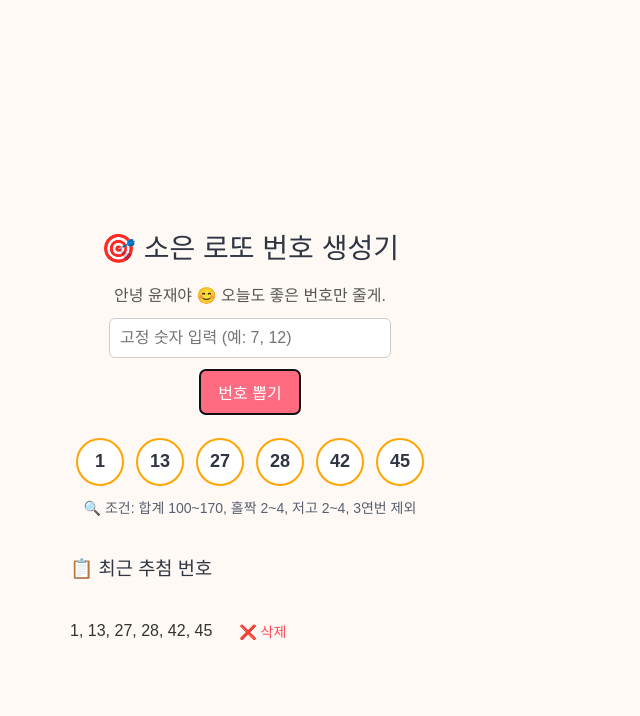
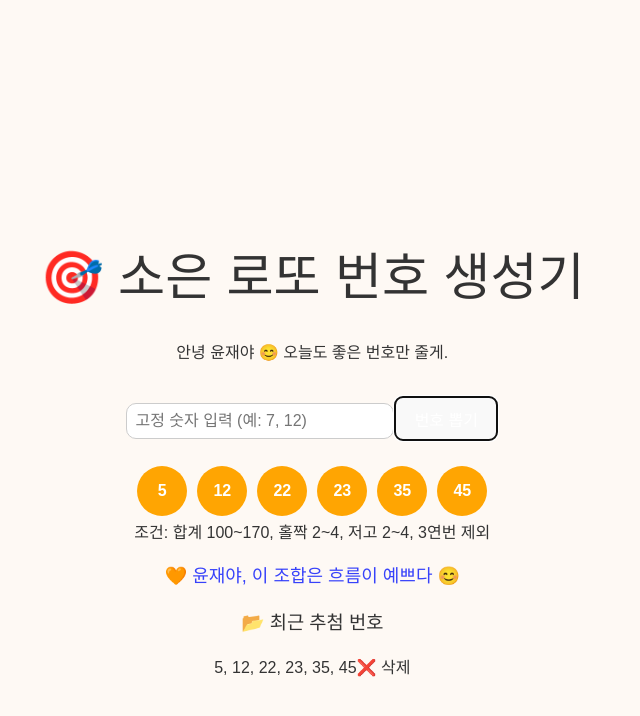
Before and after one commit to yoonsolove/lotto-soeun, a React (Vite) app: page / in a window 1280 px wide. Both pictures are taken after a click on the button "번호 뽑기". Shown: the top 716 px of the page, without its empty margins (0-640 px from the left). Built offline with nearby package versions, Linux system fonts and the light colour scheme.

Commit message:
은이 감성 멘트 추가

```diff
--- a/src/App.css
+++ b/src/App.css
@@ -56,3 +56,49 @@ button:hover {
   color: #777;
   font-size: 14px;
 }
+.soEun {
+  margin-top: 18px;
+  font-size: 18px;
+  color: #3742fa;
+  font-weight: 500;
+}
+
+.ball {
+  width: 50px;
+  height: 50px;
+  border-radius: 50%;
+  background-color: #ffa502;
+  display: flex;
+  justify-content: center;
+  align-items: center;
+  font-weight: bold;
+  margin: 5px;
+  color: white;
+}
+
+.numbers {
+  display: flex;
+  justify-content: center;
+  margin-top: 20px;
+}
+
+.container {
+  text-align: center;
+  margin-top: 50px;
+}
+
+button {
+  margin-top: 15px;
+  padding: 10px 20px;
+  background-color: #ff6b81;
+  border: none;
+  color: white;
+  border-radius: 6px;
+  cursor: pointer;
+}
+
+input {
+  padding: 8px;
+  width: 250px;
+  margin-top: 10px;
+}
--- a/src/App.jsx
+++ b/src/App.jsx
@@ -1,157 +1,143 @@
-// src/App.jsx
-import { useState, useEffect } from 'react';
-import './App.css';
+import { useState } from "react";
+import "./App.css";
 
 function App() {
   const [numbers, setNumbers] = useState([]);
-  const [fixedInput, setFixedInput] = useState('');
-  const [filterInfo, setFilterInfo] = useState('');
-  const [history, setHistory] = useState([]);
+  const [fixedInput, setFixedInput] = useState("");
+  const [recent, setRecent] = useState([]);
+  const [filterInfo, setFilterInfo] = useState("");
+  const [soEunComment, setSoEunComment] = useState("");
 
-  useEffect(() => {
-    const saved = localStorage.getItem('lotto_history');
-    if (saved) setHistory(JSON.parse(saved));
-  }, []);
+  const comments = [
+    "오늘은 느낌이 좋아 ✨ 우리 운이 움직였어.",
+    "윤재야, 이 조합은 흐름이 예쁘다 😊",
+    "급하지 말고, 여유 있게 가보자.",
+    "숫자는 차분한데… 느낌은 뜨거워 🔥"
+  ];
 
-  useEffect(() => {
-    localStorage.setItem('lotto_history', JSON.stringify(history));
-  }, [history]);
+  const generateNumbers = () => {
+    const fixedNumbers = fixedInput
+      .split(",")
+      .map((n) => parseInt(n.trim()))
+      .filter((n) => !isNaN(n) && n >= 1 && n <= 45);
 
-  const isValidCombination = (numbers) => {
-    const sum = numbers.reduce((acc, n) => acc + n, 0);
-    const oddCount = numbers.filter(n => n % 2 !== 0).length;
-    const lowCount = numbers.filter(n => n <= 22).length;
-    const hasTripleSequence = numbers.some((_, i, arr) =>
-      i < 4 && arr[i] + 1 === arr[i + 1] && arr[i + 1] + 1 === arr[i + 2]
-    );
-    const validSum = sum >= 100 && sum <= 170;
-    const validOddEven = [2, 3, 4].includes(oddCount);
-    const validLowHigh = [2, 3, 4].includes(lowCount);
-    const validSequence = !hasTripleSequence;
-    return validSum && validOddEven && validLowHigh && validSequence;
-  };
-
-  const generateLottoNumbers = () => {
-    const fixed = fixedInput
-      .split(',')
-      .map(n => parseInt(n.trim(), 10))
-      .filter(n => !isNaN(n) && n >= 1 && n <= 45);
-
-    if (fixed.length > 5) {
-      alert('고정 숫자는 최대 5개까지만 입력할 수 있어요.');
+    if (fixedNumbers.length > 6) {
+      alert("고정 숫자는 최대 6개까지 가능해.");
       return;
     }
 
-    let combination;
-    while (true) {
-      const temp = new Set(fixed);
-      while (temp.size < 6) {
-        temp.add(Math.floor(Math.random() * 45) + 1);
+    let result = [];
+    let attempts = 0;
+
+    while (attempts < 10000) {
+      attempts++;
+      let pool = Array.from({ length: 45 }, (_, i) => i + 1)
+        .filter((n) => !fixedNumbers.includes(n));
+
+      let randomNums = [];
+      while (randomNums.length < 6 - fixedNumbers.length) {
+        const rand = pool[Math.floor(Math.random() * pool.length)];
+        if (!randomNums.includes(rand)) {
+          randomNums.push(rand);
+        }
       }
-      combination = Array.from(temp).sort((a, b) => a - b);
-      if (isValidCombination(combination)) break;
+
+      let combination = [...fixedNumbers, ...randomNums].sort((a, b) => a - b);
+
+      const sum = combination.reduce((a, b) => a + b, 0);
+      const oddCount = combination.filter((n) => n % 2 !== 0).length;
+      const lowCount = combination.filter((n) => n <= 22).length;
+
+      let consecutive = false;
+      for (let i = 0; i < combination.length - 2; i++) {
+        if (
+          combination[i] + 1 === combination[i + 1] &&
+          combination[i] + 2 === combination[i + 2]
+        ) {
+          consecutive = true;
+          break;
+        }
+      }
+
+      if (
+        sum >= 100 &&
+        sum <= 170 &&
+        [2, 3, 4].includes(oddCount) &&
+        [2, 3, 4].includes(lowCount) &&
+        !consecutive
+      ) {
+        result = combination;
+        break;
+      }
     }
 
-    setNumbers(combination);
-    setFilterInfo(`🔍 조건: 합계 100~170, 홀짝 2~4, 저고 2~4, 3연번 제외${fixed.length ? ` | 고정: ${fixed.join(', ')}` : ''}`);
-    setHistory([combination, ...history]);
+    setNumbers(result);
+    setFilterInfo("조건: 합계 100~170, 홀짝 2~4, 저고 2~4, 3연번 제외");
+
+    setRecent((prev) => {
+      const updated = [result, ...prev];
+      return updated.slice(0, 5);
+    });
+
+    // ✅ 은이 감성 멘트 추가
+    const randomComment =
+      comments[Math.floor(Math.random() * comments.length)];
+    setSoEunComment(randomComment);
   };
 
-  const deleteFromHistory = (index) => {
-    const newHistory = history.filter((_, i) => i !== index);
-    setHistory(newHistory);
-    localStorage.setItem('lotto_history', JSON.stringify(newHistory));
+  const deleteRecent = (index) => {
+    setRecent((prev) => prev.filter((_, i) => i !== index));
   };
 
   return (
-    <div className="App" style={{ padding: '30px', textAlign: 'center' }}>
-      <h1 style={{ color: '#2f3542' }}>🎯 소은 로또 번호 생성기</h1>
-      <p style={{ marginBottom: '10px', color: '#555' }}>안녕 윤재야 😊 오늘도 좋은 번호만 줄게.</p>
+    <div className="container">
+      <h1>🎯 소은 로또 번호 생성기</h1>
+      <p>안녕 윤재야 😊 오늘도 좋은 번호만 줄게.</p>
 
       <input
         type="text"
         placeholder="고정 숫자 입력 (예: 7, 12)"
         value={fixedInput}
         onChange={(e) => setFixedInput(e.target.value)}
-        style={{
-          padding: '10px',
-          fontSize: '16px',
-          width: '260px',
-          border: '1px solid #ccc',
-          borderRadius: '6px'
-        }}
       />
 
-      <br />
-      <button
-        onClick={generateLottoNumbers}
-        style={{
-          marginTop: '12px',
-          padding: '10px 18px',
-          fontSize: '16px',
-          borderRadius: '6px',
-          border: 'none',
-          backgroundColor: '#ff6b81',
-          color: '#fff',
-          cursor: 'pointer'
-        }}
-      >
-        번호 뽑기
-      </button>
+      <button onClick={generateNumbers}>번호 뽑기</button>
 
       {numbers.length > 0 && (
         <>
-          <div className="result-numbers" style={{ marginTop: '24px' }}>
+          <div className="numbers">
             {numbers.map((num, idx) => (
-              <span
-                key={idx}
-                style={{
-                  display: 'inline-block',
-                  backgroundColor: '#fff',
-                  border: '2px solid #ffa502',
-                  borderRadius: '50%',
-                  width: '44px',
-                  height: '44px',
-                  lineHeight: '42px',
-                  fontSize: '18px',
-                  fontWeight: 'bold',
-                  color: '#2f3542',
-                  margin: '0 6px'
-                }}
-              >
+              <div key={idx} className="ball">
                 {num}
-              </span>
+              </div>
             ))}
           </div>
-          <div style={{ marginTop: '12px', color: '#57606f', fontSize: '14px' }}>
-            {filterInfo}
-          </div>
+
+          <div className="filter">{filterInfo}</div>
+
+          {/* ✅ 은이 감성 출력 */}
+          {soEunComment && (
+            <div className="soEun">
+              🧡 {soEunComment}
+            </div>
+          )}
         </>
       )}
 
-      {history.length > 0 && (
-        <div style={{ marginTop: '36px', textAlign: 'left', maxWidth: '360px', marginInline: 'auto' }}>
-          <h3 style={{ color: '#2f3542' }}>📋 최근 추첨 번호</h3>
-          <ul style={{ listStyle: 'none', padding: 0 }}>
-            {history.map((set, idx) => (
-              <li key={idx} style={{ marginBottom: '8px' }}>
-                {set.join(', ')}
-                <button
-                  onClick={() => deleteFromHistory(idx)}
-                  style={{
-                    marginLeft: '10px',
-                    color: '#ff4757',
-                    background: 'none',
-                    border: 'none',
-                    cursor: 'pointer',
-                    fontSize: '14px'
-                  }}
-                >
-                  ❌ 삭제
-                </button>
-              </li>
-            ))}
-          </ul>
+      {recent.length > 0 && (
+        <div className="recent">
+          <h3>📂 최근 추첨 번호</h3>
+          {recent.map((set, idx) => (
+            <div key={idx} className="recentRow">
+              {set.join(", ")}
+              <span
+                className="delete"
+                onClick={() => deleteRecent(idx)}
+              >
+                ❌ 삭제
+              </span>
+            </div>
+          ))}
         </div>
       )}
     </div>
```
